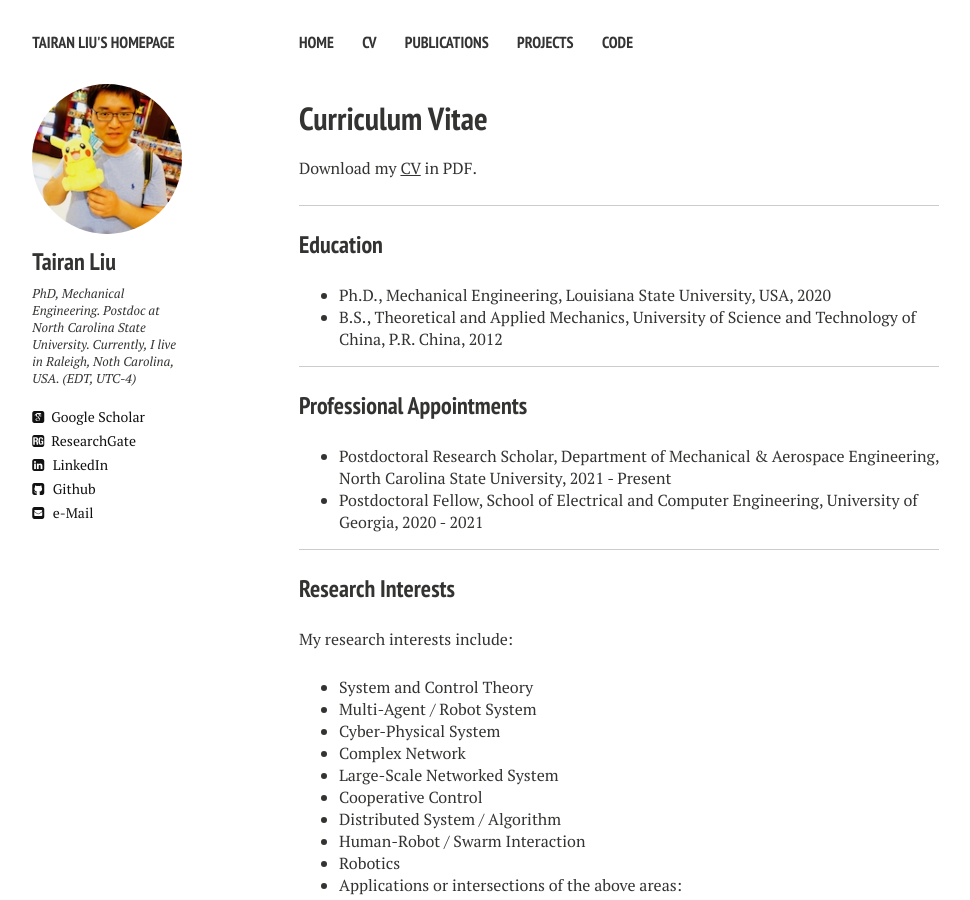
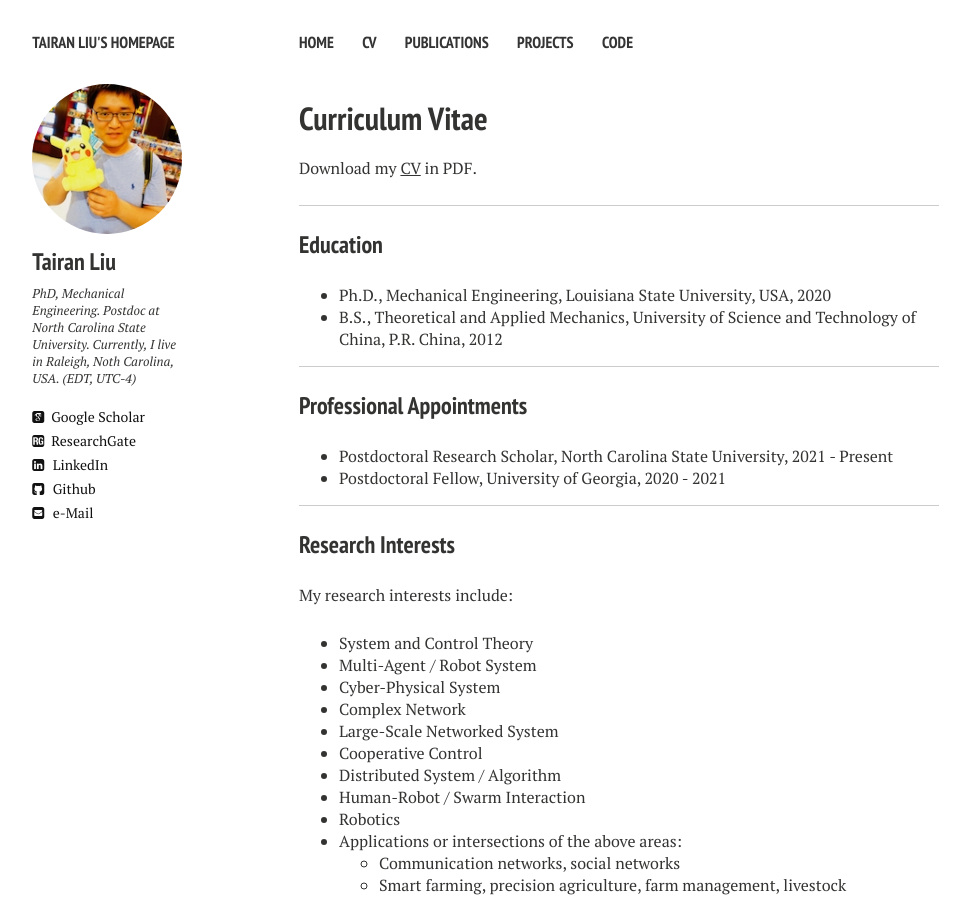
Before and after one commit to liutairan/liutairan.github.io, a Jekyll site: the page built from cv.md, in a window 1280 px wide and 900 px high. Shown: the whole window, without its empty margins (21-991 px from the left). Built offline with Jekyll 4.4.1, drawn with Linux system fonts in a browser that asks for light colours; nearby versions of some CDN libraries.

Commit message:
Update cv.md

```diff
--- a/cv.md
+++ b/cv.md
@@ -22,8 +22,8 @@ Download my <a href="https://liutairan.github.io/TairanLiu-CV.pdf" target="_blan
 
 ### Professional Appointments
 
-* Postdoctoral Research Scholar, Department of Mechanical & Aerospace Engineering, North Carolina State University, 2021 - Present
-* Postdoctoral Fellow, School of Electrical and Computer Engineering, University of Georgia, 2020 - 2021
+* Postdoctoral Research Scholar, North Carolina State University, 2021 - Present
+* Postdoctoral Fellow, University of Georgia, 2020 - 2021
 
 ***
 
```
